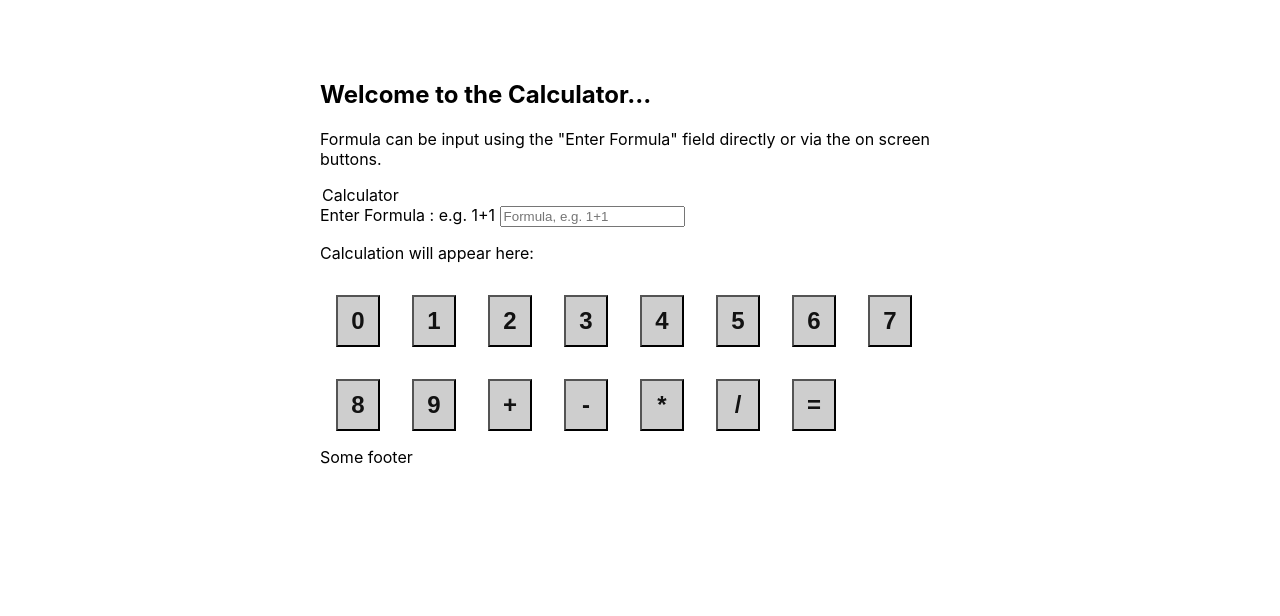
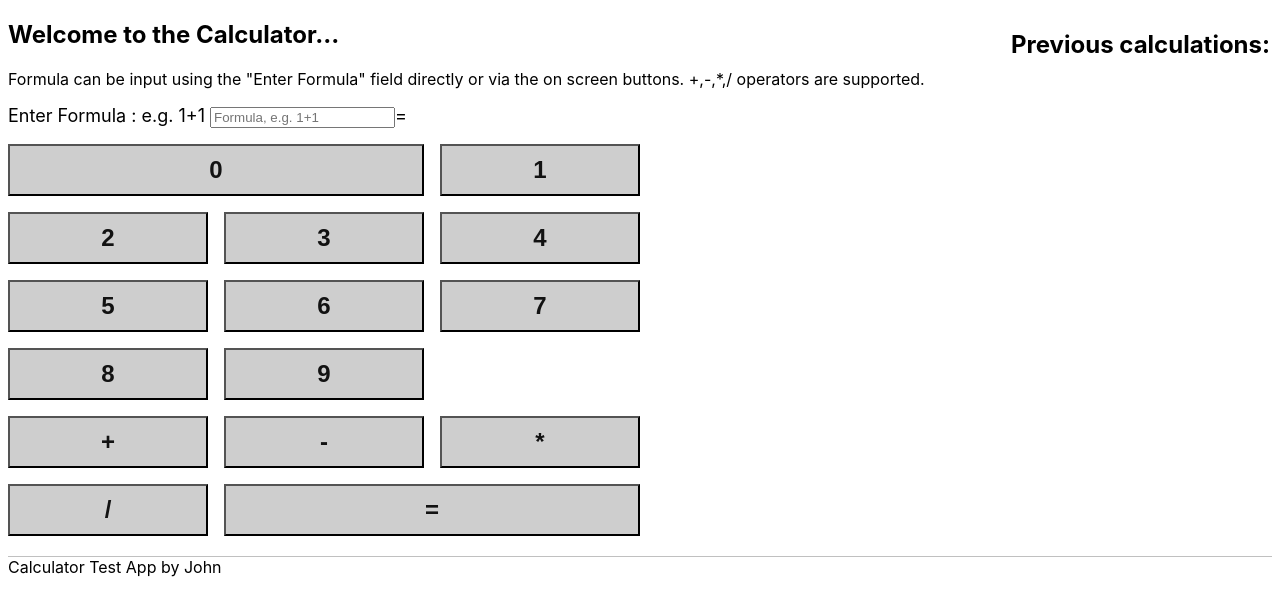
Before and after one commit to jdnetsol/calculator-app, a React (Create React App) app: page / in a window 1280 px wide. Shown: the top 616 px of the page. Built offline with nearby package versions, Linux system fonts and the light colour scheme.

Commit message:
Add log of previous calculations and results. Add css grid layout for keypad and identifying classes to manipulate widths, layout and look of buttons. Time up. Tests still to write!

```diff
--- a/src/components/Button.jsx
+++ b/src/components/Button.jsx
@@ -12,7 +12,6 @@ min-height: 44px;
 min-width: 44px;
 font-weight: bold;
 font-size: x-large;
-margin: 16px;
 &:hover {
     background-color: #666;
     color: #fff;
@@ -30,7 +29,7 @@ margin: 16px;
 export const Button = (props) => {
     const { buttonText, displayName, type } = props;
     return (
-        <CalculatorButton onClick={(e)=> props.onClick(e)} value={buttonText} aria-label={"" || displayName } type={type || "button" }>
+        <CalculatorButton onClick={(e)=> props.onClick(e)} value={buttonText} aria-label={"" || displayName } type={type || "button" } className={`button${displayName || buttonText}`}>
             { buttonText }
         </CalculatorButton>
     )
--- a/src/components/Calculator.jsx
+++ b/src/components/Calculator.jsx
@@ -2,6 +2,7 @@ import React, { useState } from "react";
 import { Keypad } from "./Keypad";
 import { Display } from "./Display";
 import { Button } from "./Button";
+import { History } from "./History";
 import styled from "styled-components";
 import { configure } from "@testing-library/dom";
 const Parser = require("expr-eval").Parser;
@@ -9,6 +10,7 @@ const Parser = require("expr-eval").Parser;
 export const Calculator = () => {
   const [formula, setFormula] = useState("");
   const [result, setResult] = useState();
+  const [calculations] = useState([]);
   // const [history, setHistory] = useState({"id":0 "formula":0 "result":0})
 
   var formulaParser = new Parser();
@@ -36,27 +38,24 @@ export const Calculator = () => {
   });
 
   const doTheMath = (e) => {
-    console.log("doing the maths...");
     if (!formula) return false;
     let expr = formulaParser.parse(formula);
-    // console.log(expr.evaluate());
-    setResult(expr.evaluate());
+    let currentResult = expr.evaluate();
+    setResult(currentResult);
+    calculations.push({ formula, result: currentResult });
   };
 
   const handleKeyPadClick = (e) => {
-    console.log("you clicked", e.target.value);
     if (e.target.value === "=") return false;
     setFormula(formula + e.target.value);
   };
 
   const handleSubmit = (e) => {
     e.preventDefault();
-    console.log("form submitted ");
     doTheMath();
   };
 
   const handleFormulaInputChange = (e) => {
-    console.log("input changed ", e);
     setFormula(e.target.value);
   };
 
@@ -71,11 +70,7 @@ export const Calculator = () => {
 
   return (
     <>
-      <h2>Welcome to the Calculator...</h2>
-      <p>
-        Formula can be input using the "Enter Formula" field directly or via the
-        on screen buttons.
-      </p>
+      <div className="calculator">
         <form
           name="calculatorForm"
           method="POST"
@@ -83,7 +78,7 @@ export const Calculator = () => {
           className="form form--calculator"
           onSubmit={(e) => handleSubmit(e)}
         >
-        <legend>Calculator</legend>
+          <legend className="sr-only">Calculator</legend>
           <Display
             handleFormulaInputChange={handleFormulaInputChange}
             formula={formula}
@@ -92,13 +87,9 @@ export const Calculator = () => {
             setResult={setResult}
           />
           <Keypad operators={config.operators} onClick={handleKeyPadClick} />
-        <Button
-          displayName="Equals"
-          buttonText="="
-          onClick={handleKeyPadClick}
-          type="submit"
-        />
         </form>
+      </div>
+      <History calculations={calculations} />
     </>
   );
 };
--- a/src/components/Display.jsx
+++ b/src/components/Display.jsx
@@ -9,7 +9,7 @@ export const Display = (props) => {
   }, [formula])
 
   return (
-    <div className="form__container">
+    <div className="calculator-display">
       <label>
         Enter Formula : <span id="formulaDesc">e.g. 1+1 </span>
         <input
@@ -24,7 +24,7 @@ export const Display = (props) => {
         />
 
       </label>
-      <p>Calculation will appear here: {formula && result && `${formula} = ${result}`}</p>
+      = {formula && result && `${result}`}
     </div>
   );
 };
--- /dev/null
+++ b/src/components/History.jsx
@@ -0,0 +1,13 @@
+import React from "react";
+
+export const History = (props) => {
+  const { calculations } = props;
+  return (
+    <div className="container history">
+      <h2>Previous calculations:</h2>
+      {calculations && calculations.map((item, i) => (
+        <li key={`${i}_historyitem`}> {item.formula} = {item.result}</li>
+      ))}
+    </div>
+  );
+};
--- a/src/components/Keypad.jsx
+++ b/src/components/Keypad.jsx
@@ -1,13 +1,20 @@
 import React from "react";
 import { NumberKeys } from "./NumberKeys";
 import { OperatorKeys } from "./OperatorKeys";
+import { Button } from "./Button";
 
 export const Keypad = (props) => {
-
   return (
-    <>
-      <NumberKeys {...props}/>
-      <OperatorKeys {...props}/>
-    </>
+    <div className="keypad">
+      <NumberKeys {...props} />
+      <div></div>
+      <OperatorKeys {...props} />
+      <Button
+        displayName="Equals"
+        buttonText="="
+        onClick={props.onClick}
+        type="submit"
+      />
+    </div>
   );
 };
--- a/src/components/Layout.jsx
+++ b/src/components/Layout.jsx
@@ -1,10 +1,15 @@
-import React from 'react'
+import React from "react";
 
 export const Layout = (props) => {
-    return (
-        <>
-            {props.children}
-            <footer>Some footer</footer>
-        </>
-    )
-}
+  return (
+    <>
+      <h2>Welcome to the Calculator...</h2>
+      <p>
+        Formula can be input using the "Enter Formula" field directly or via the
+        on screen buttons. +,-,*,/ operators are supported.
+      </p>
+      {props.children}
+      <footer className="footer">Calculator Test App by John</footer>
+    </>
+  );
+};
--- a/src/index.css
+++ b/src/index.css
@@ -1,18 +1,59 @@
 body {
-  margin: 5rem 20rem;
-  font-family: -apple-system, BlinkMacSystemFont, 'Segoe UI', 'Roboto', 'Oxygen',
-    'Ubuntu', 'Cantarell', 'Fira Sans', 'Droid Sans', 'Helvetica Neue',
+  font-family: -apple-system, BlinkMacSystemFont, "Segoe UI", "Roboto", "Oxygen",
+    "Ubuntu", "Cantarell", "Fira Sans", "Droid Sans", "Helvetica Neue",
     sans-serif;
   -webkit-font-smoothing: antialiased;
   -moz-osx-font-smoothing: grayscale;
 }
 
 code {
-  font-family: source-code-pro, Menlo, Monaco, Consolas, 'Courier New',
+  font-family: source-code-pro, Menlo, Monaco, Consolas, "Courier New",
     monospace;
 }
-
 
 *:focus {
   outline: 2px solid red;
 }
+
+.sr-only {
+  position: absolute;
+  left: -10000px;
+  top: auto;
+  width: 1px;
+  height: 1px;
+  overflow: hidden;
+}
+
+.calculator-display {
+  margin-right: 1em;
+  font-size: large;
+}
+
+.keypad {
+  margin-top: 16px;
+  width: 50%;
+  display: grid;
+  grid-template-columns: repeat(3, 1fr);
+  grid-gap: 16px;
+}
+
+.button0 {
+    grid-column: span 2;
+}
+
+.buttonEquals {
+  grid-column: span 2;
+}
+
+
+.history {
+  position: absolute;
+  top: 0;
+  right: 0;
+  padding: 10px;
+}
+
+.footer {
+  margin: 20px auto;
+  border-top: 1px solid silver;
+}
```
Lines whose indentation alone changed are shown as unchanged.
